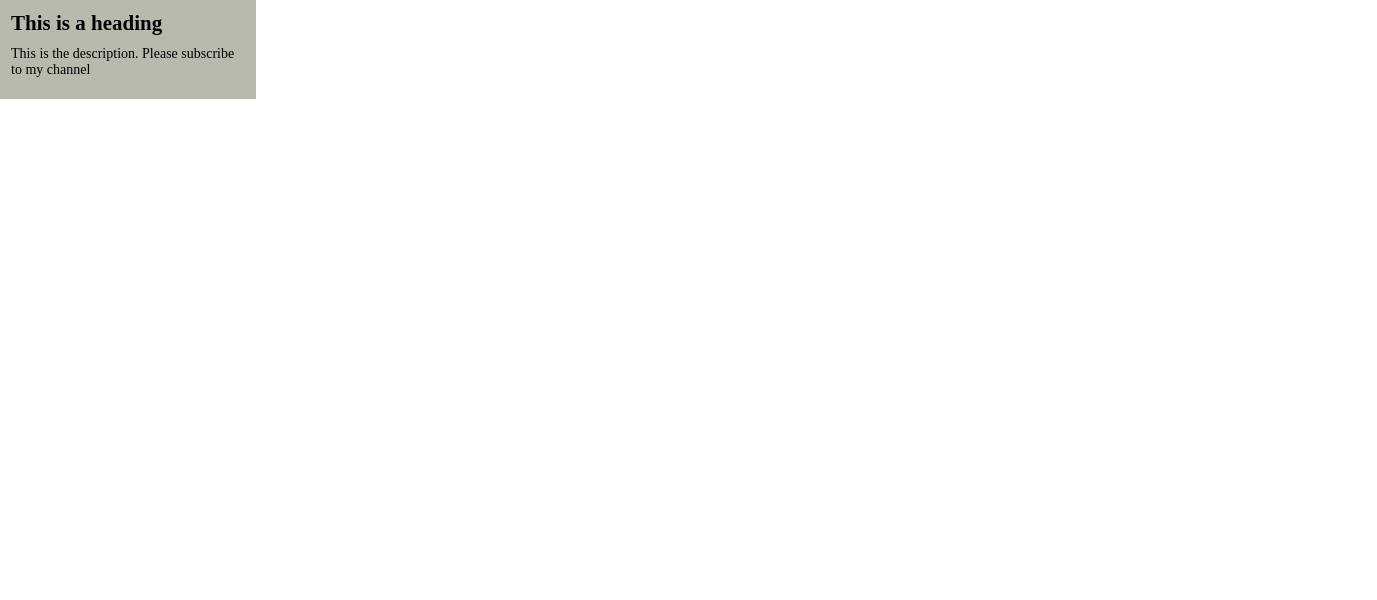
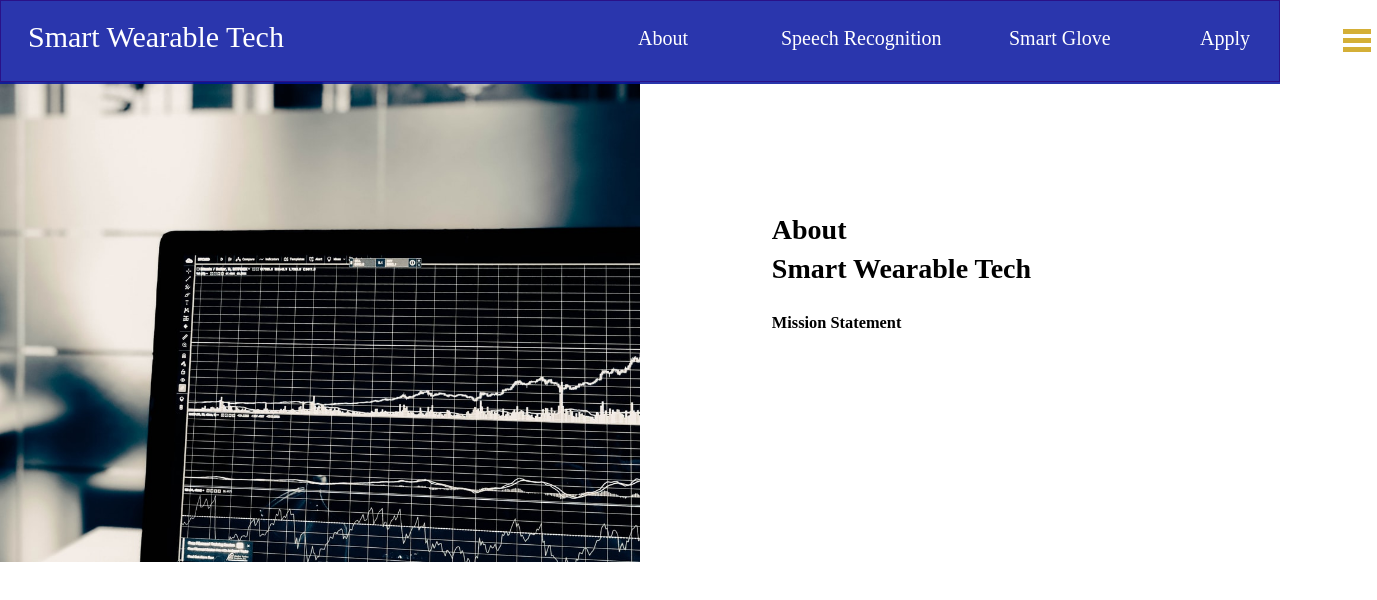
Before and after one commit to akiramcphee/swt_website, a React (Create React App) app: page / in a window 1280 px wide. Shown: the top 600 px of the page, 1377 px wide, since content can reach past the window. Built offline with nearby package versions, Linux system fonts and the light colour scheme.

Commit message:
updated changes

```diff
--- a/src/App.js
+++ b/src/App.js
@@ -8,7 +8,8 @@ import About from './About/About';
 function App() {
   return(
     <div>
-        <Home></Home>
+        {/* <Home></Home> */}
+        <About></About>
     </div>
   );
 }
--- a/src/Home/Home.js
+++ b/src/Home/Home.js
@@ -9,7 +9,7 @@ console.log(team);
 export default function Home() {
     return (
         <div>
-            {/* <div class="header">
+            <div class="header">
                 <Navbar></Navbar>
             </div>
             <div className="row">
@@ -21,9 +21,6 @@ export default function Home() {
                 </div>
             </div>
 
-            </div> */}
-            <div className='headingBox'>
-                <Heading></Heading>
             </div>
 
 
```
